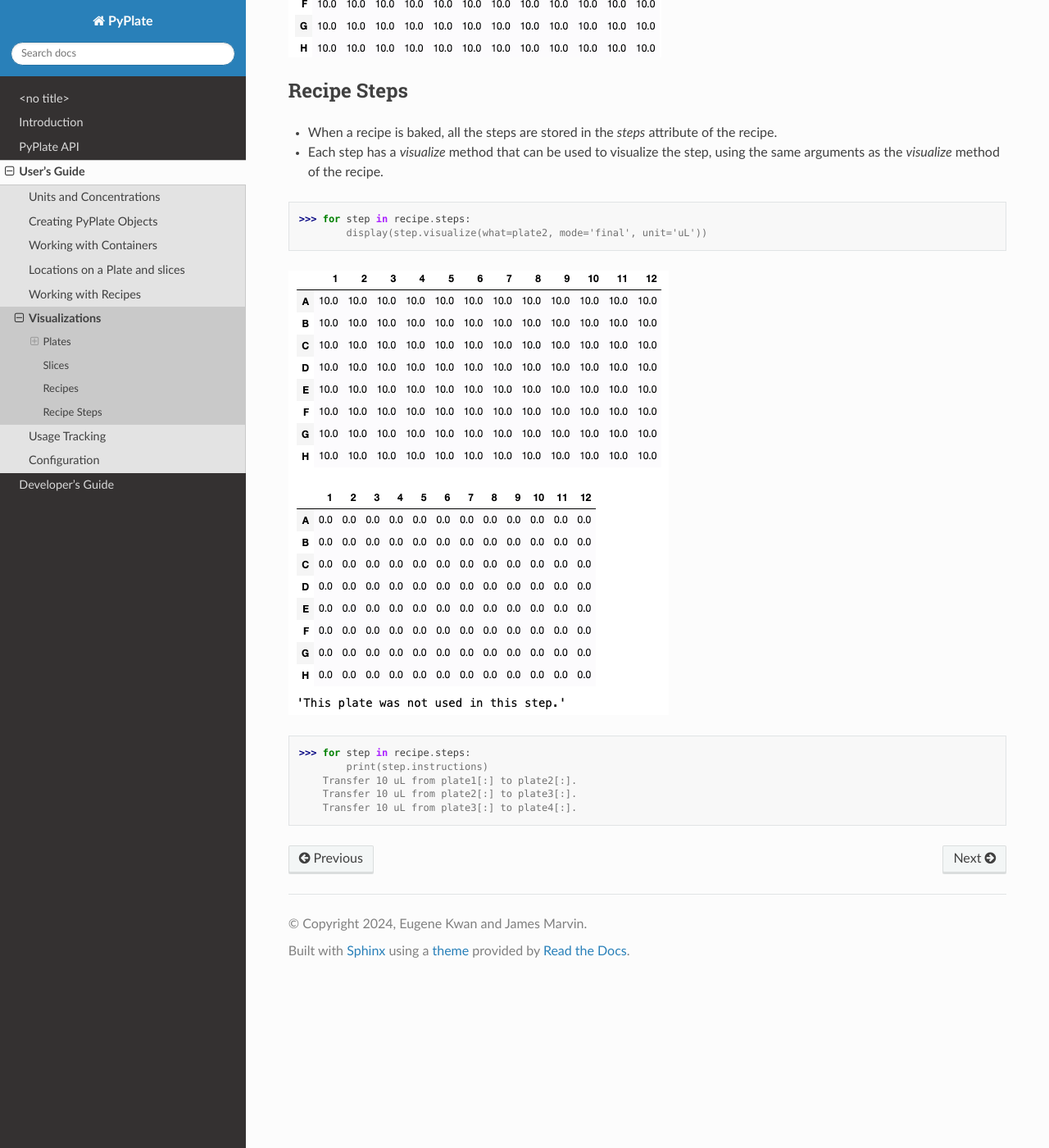
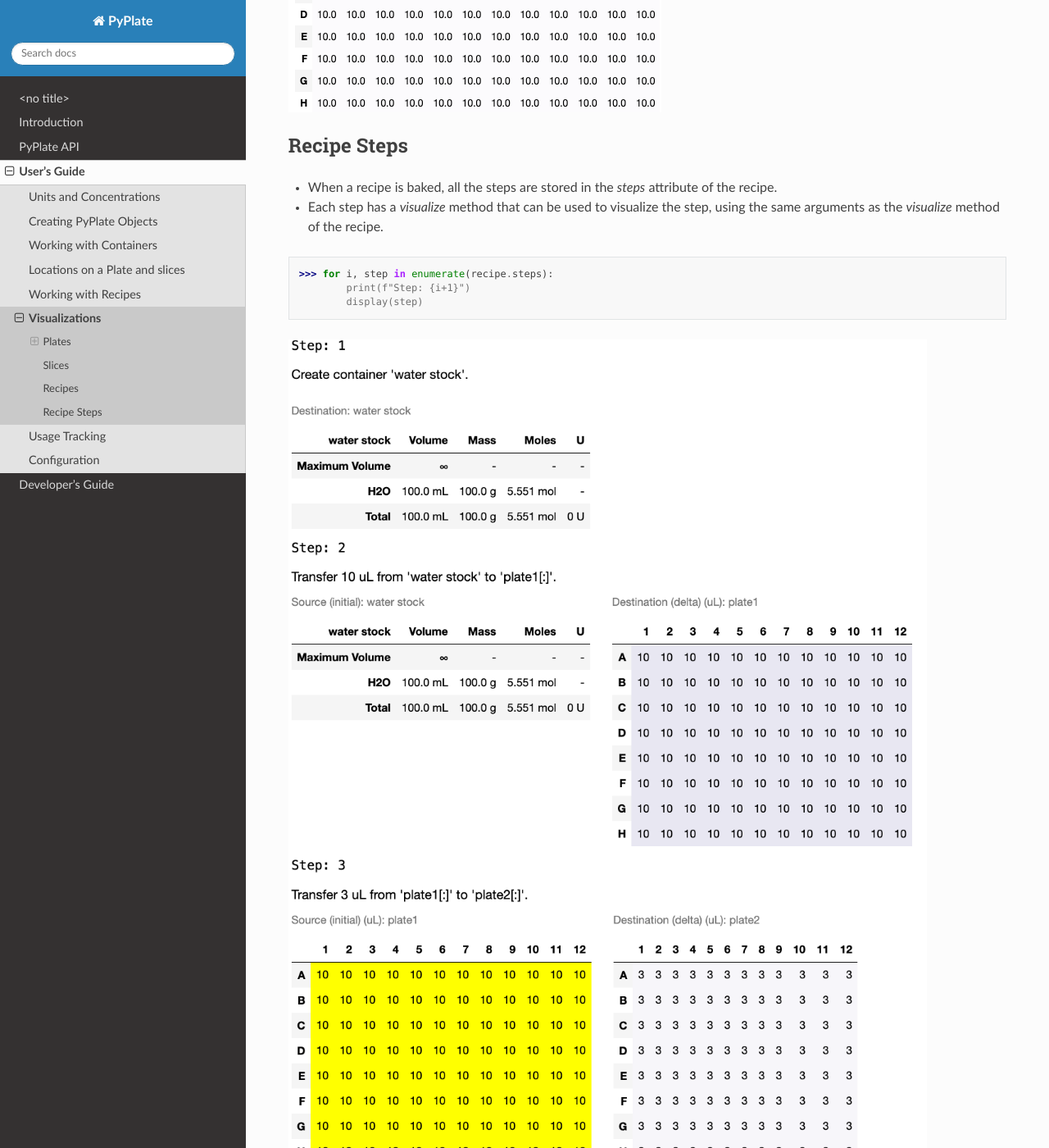
Before and after one commit to ekwan/PyPlate, a Sphinx documentation site: the page built from docs/source/users_guide/visualizations.rst, in a window 1280 px wide and 1400 px high, scrolled down 3560 px. Shown: the whole window at 82% size. Built offline with Sphinx 7.4.7 and the Read the Docs theme 2.0.0, drawn with Linux system fonts in a browser that asks for light colours; some of the changed text lies outside the part shown.

Commit message:
Updated visualzations for RecipeSteps

```diff
--- a/docs/source/introduction.rst
+++ b/docs/source/introduction.rst
@@ -52,7 +52,8 @@ Canonical Workflow
 
 5. Optionally, map ``Container``\ s to particular experiments.
 
-.. note:: By convention, stock solutions should be prepared outside of ``Recipe``\ s (even though ``PyPlate`` allows ``Containers`` to be created inside or outside ``Recipe``\ s.)
+.. note:: By convention, stock solutions should be prepared outside of ``Recipe``\ s (even though ``PyPlate`` allows ``Container``\ s to be created inside or outside ``Recipe``\ s.) |br|
+          Transfers between ``Container``\ s should be done outside of ``Recipe``\ s, but transfers between a ``Container`` and a ``Plate`` or between ``Plate``\ s should be done inside a ``Recipe``.
 
 Quickstart Example, Explained
 """""""""""""""""""""""""""""
--- a/docs/source/users_guide/visualizations.rst
+++ b/docs/source/users_guide/visualizations.rst
@@ -123,13 +126,9 @@ Recipe Steps
 - When a recipe is baked, all the steps are stored in the `steps` attribute of the recipe.
 - Each step has a `visualize` method that can be used to visualize the step, using the same arguments as the `visualize` method of the recipe.
 
->>> for step in recipe.steps:
-        display(step.visualize(what=plate2, mode='final', unit='uL'))
+>>> for i, step in enumerate(recipe.steps):
+        print(f"Step: {i+1}")
+        display(step)
 
 .. image:: /images/recipe_steps_visualization.png
-
->>> for step in recipe.steps:
-        print(step.instructions)
-    Transfer 10 uL from plate1[:] to plate2[:].
-    Transfer 10 uL from plate2[:] to plate3[:].
-    Transfer 10 uL from plate3[:] to plate4[:].
+   :scale: 75 %
```
Also changed, not shown: other parts of docs/source/users_guide/visualizations.rst (+3 -0 lines), docs/source/images/recipe_steps_visualization.png, 1 other file.
